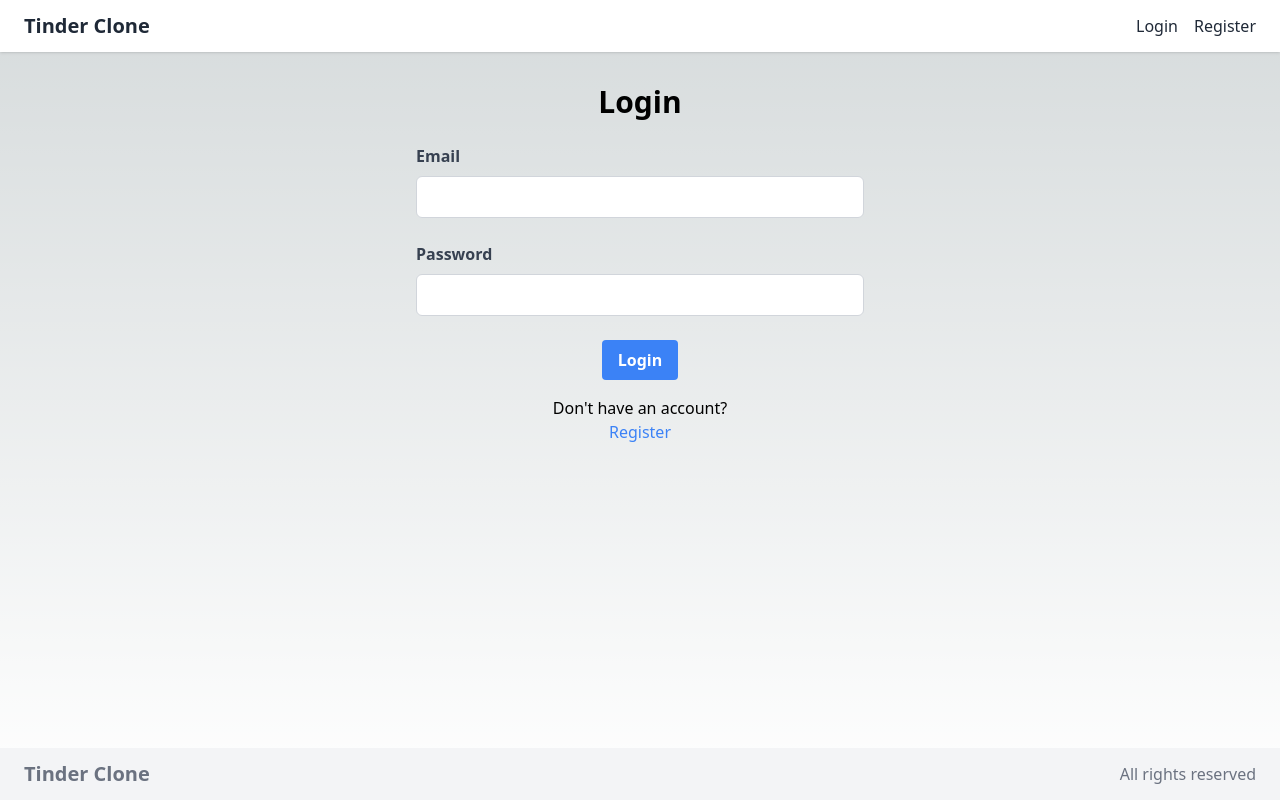
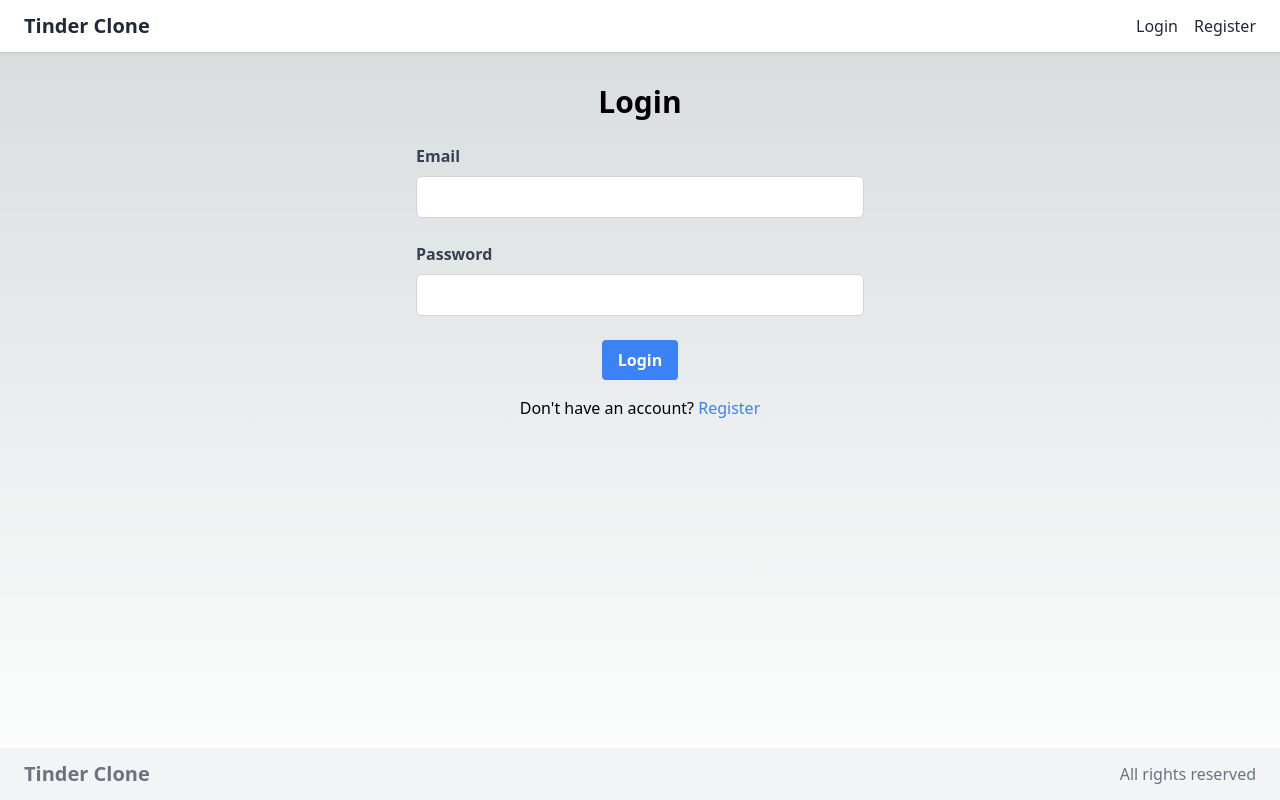
Before and after one commit to purupurupu/claude-test, a Next.js app: page /Login in a window 1280 px wide. Built offline with nearby package versions, Linux system fonts and the light colour scheme; no server answers.

Commit message:
LoginFormとRegistrationFormのリンクの修正

```diff
--- a/src/components/LoginForm.tsx
+++ b/src/components/LoginForm.tsx
@@ -40,12 +40,12 @@ export default function LoginForm({ onSubmit }: LoginFormProps) {
           </Button>
         </div>
       </form>
-      <p className="text-center mt-4">
+      <div className="text-center mt-4">
         Don&apos;t have an account?{" "}
         <Link href="/registration">
-          <p className="text-blue-500 hover:underline">Register</p>
+          <span className="text-blue-500 hover:underline">Register</span>
         </Link>
-      </p>
+      </div>
     </div>
   );
 }
--- a/src/components/RegistrationForm.tsx
+++ b/src/components/RegistrationForm.tsx
@@ -83,7 +83,7 @@ export default function RegistrationForm({ onSubmit }: RegistrationFormProps) {
       <p className="text-center mt-4">
         Already have an account?{" "}
         <Link href="/login">
-          <p className="text-blue-500 hover:underline">Login</p>
+          <span className="text-blue-500 hover:underline">Login</span>
         </Link>
       </p>
     </div>
```
